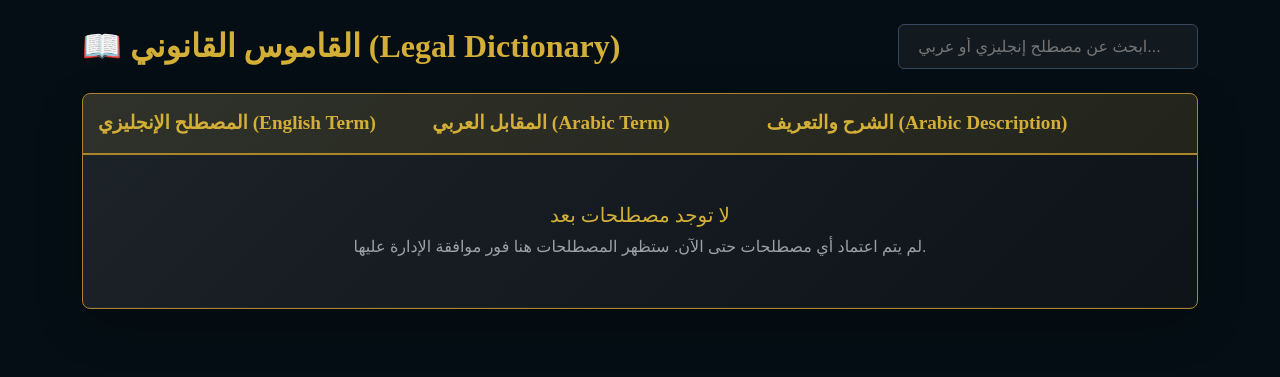
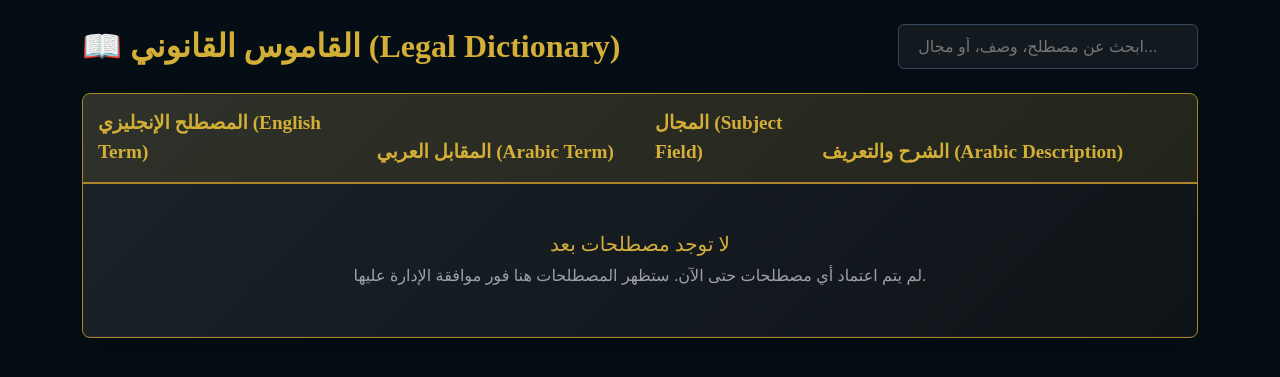
Before and after one commit to yousefdg005/-, a Flask app: page /dictionary in a window 1280 px wide. Shown: the part 56-433 px from the top of the page. Run offline with Flask 3, Linux system fonts and the light colour scheme; the visitor is signed in with stand-in values (Sample User, id 1); data that the repository does not hold is empty.

Commit message:
Modify dictionary HTML layout and search input
Updated the search input placeholder and adjusted the table structure to include a subject field column.

```diff
--- a/templates/dictionary.html
+++ b/templates/dictionary.html
@@ -6,7 +6,7 @@
 
     <!-- شريط بحث فخم متناسق مع التصميم الداكن -->
     <div class="search-box">
-        <input type="text" id="searchInput" class="gold-input" placeholder="ابحث عن مصطلح إنجليزي أو عربي...">
+        <input type="text" id="searchInput" class="gold-input" placeholder="ابحث عن مصطلح، وصف، أو مجال...">
     </div>
 </div>
 
@@ -15,28 +15,31 @@
     <table class="table table-dark-custom align-middle mb-0" id="dictionaryTable">
         <thead class="thead-gold">
             <tr>
-                <th style="width: 30%; padding: 15px;">المصطلح الإنجليزي (English Term)</th>
-                <th style="width: 30%; padding: 15px;">المقابل العربي (Arabic Term)</th>
-                <th style="width: 40%; padding: 15px;">الشرح والتعريف (Arabic Description)</th>
+                <th style="width: 25%; padding: 15px;">المصطلح الإنجليزي (English Term)</th>
+                <th style="width: 25%; padding: 15px;">المقابل العربي (Arabic Term)</th>
+                <th style="width: 15%; padding: 15px;">المجال (Subject Field)</th>
+                <th style="width: 35%; padding: 15px;">الشرح والتعريف (Arabic Description)</th>
             </tr>
         </thead>
         <tbody>
             {% for term in terms %}
             <tr class="term-row">
-                <!-- تم إضافة dir="ltr" ليظهر الإنجليزي بشكل صحيح من اليسار لليمين -->
-                <td class="gold-text fw-bold english-term" style="padding: 15px; font-size: 1.1rem; text-align: left;" dir="ltr">
-                    {{ term.english_term }}
+                <td class="gold-text fw-bold en-term" style="padding: 15px; font-size: 1.1rem; text-align: left;" dir="ltr">
+                    {{ term.en }}
                 </td>
-                <td class="text-light fw-bold arabic-term" style="padding: 15px; font-size: 1.1rem;">
-                    {{ term.arabic_term or '-' }}
+                <td class="text-light fw-bold ar-term" style="padding: 15px; font-size: 1.1rem;">
+                    {{ term.ar or '-' }}
                 </td>
-                <td class="text-gray arabic-desc" style="padding: 15px; font-size: 0.95rem;">
-                    {{ term.arabic_description or '-' }}
+                <td class="text-info fw-bold subject-field" style="padding: 15px; font-size: 0.95rem;">
+                    {{ term.subject_field or '-' }}
+                </td>
+                <td class="text-gray definition-desc" style="padding: 15px; font-size: 0.95rem;">
+                    {{ term.definition or '-' }}
                 </td>
             </tr>
             {% else %}
             <tr>
-                <td colspan="3" class="text-center py-5">
+                <td colspan="4" class="text-center py-5">
                     <h5 class="mb-2 gold-text" style="font-family: 'Amiri', serif;">لا توجد مصطلحات بعد</h5>
                     <p class="mb-0 text-gray">لم يتم اعتماد أي مصطلحات حتى الآن. ستظهر المصطلحات هنا فور موافقة الإدارة عليها.</p>
                 </td>
```
